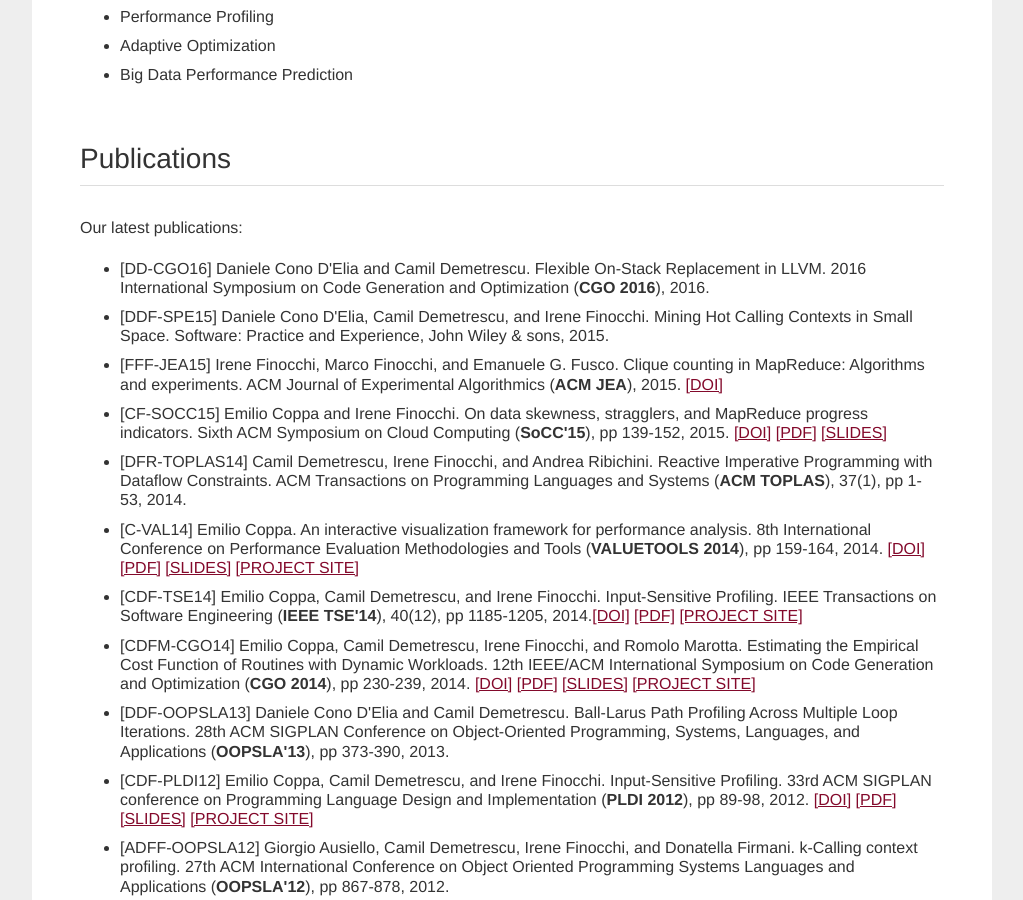
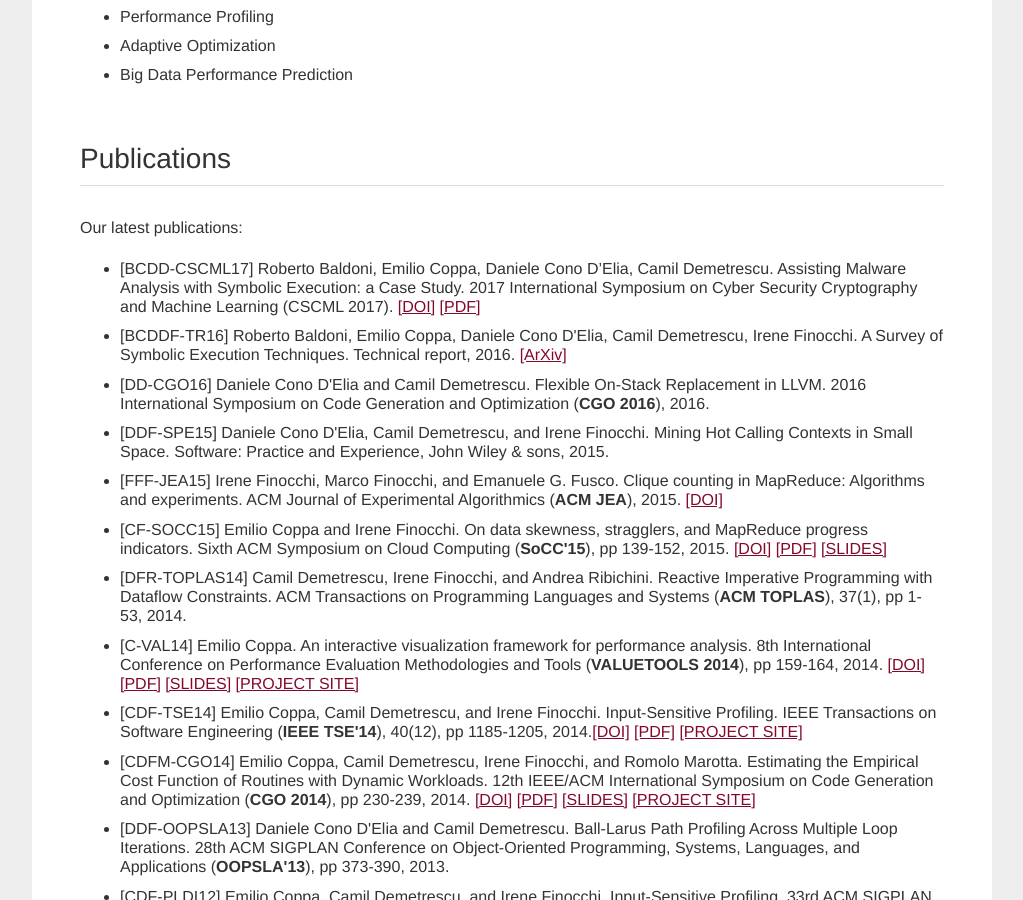
Before and after one commit to season-lab/season-lab.github.io, a Jekyll site: the page built from index.html, in a window 1280 px wide and 900 px high, scrolled down 1366 px. Shown: the whole window, without its empty margins (128-1151 px from the left). Built offline with Jekyll 4.4.1, drawn with Linux system fonts in a browser that asks for light colours.

Commit message:
Update index.html

```diff
--- a/index.html
+++ b/index.html
@@ -133,6 +133,10 @@ title: SEASON Lab - Software Analysis and Optimization Laboratory at Sapienza Un
           Our latest publications:
           <ul class="pub">
 
+            <li id="BCDDF-CSCML17">[BCDD-CSCML17] Roberto Baldoni, Emilio Coppa, Daniele Cono D’Elia, Camil Demetrescu. Assisting Malware Analysis with Symbolic Execution: a Case Study. 2017 International Symposium on Cyber Security Cryptography and Machine Learning (CSCML 2017). <a href="http://dx.doi.org/10.1007/978-3-319-60080-2_12" target="_blank">[DOI]</a> <a href="https://drive.google.com/file/d/0BzPEdOad795XM3M4aGh0SXFfRzg/view?usp=sharing" target="_blank">[PDF]</a></li>
+
+	  <li id="BCDDF-TR16">[BCDDF-TR16] Roberto Baldoni, Emilio Coppa, Daniele Cono D'Elia, Camil Demetrescu, Irene Finocchi. A Survey of Symbolic Execution Techniques. Technical report, 2016. <a href="https://arxiv.org/abs/1610.00502" target="_blank">[ArXiv]</a></li>
+
             <li id="DD-CGO16">[DD-CGO16] Daniele Cono D'Elia and Camil Demetrescu. Flexible On-Stack Replacement in LLVM. 2016 International Symposium on Code Generation and Optimization (<b>CGO 2016</b>), 2016.</li>
 
             <li id="DDF-SPE15">[DDF-SPE15] Daniele Cono D'Elia, Camil Demetrescu, and Irene Finocchi. Mining Hot Calling Contexts in Small Space. Software: Practice and Experience, John Wiley & sons, 2015.</li>
```
